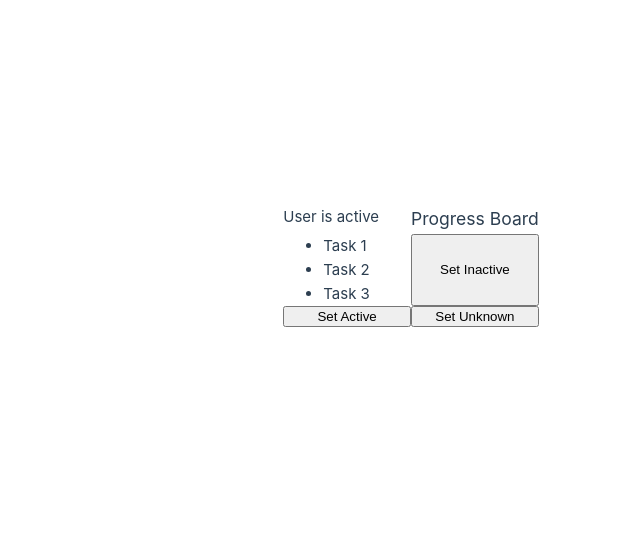
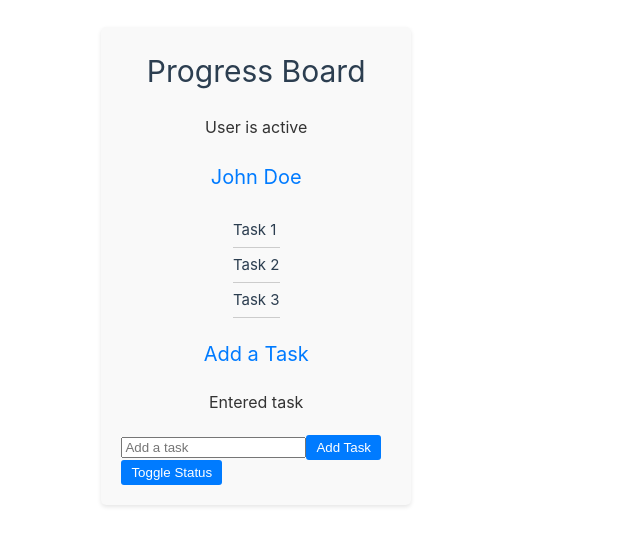
Before and after one commit to paul1029-ife/progress-board-vue, a Vue app: page / in a window 1280 px wide. Shown: the part 134-680 px from the top of the page, without its empty margins (229-869 px from the left). Built offline with nearby package versions, Linux system fonts and the light colour scheme; no server answers; the HTML template or start-up script is replaced by a standard one.

Commit message:
feat: Try data fetching, state management and form management in vue.

```diff
--- a/src/App.vue
+++ b/src/App.vue
@@ -1,31 +1,101 @@
-<script>
-export default {
-  data() {
-    return {
-      name: 'Progress Board',
-      status: 'active',
-      tasks: [
-        { id: 1, title: 'Task 1', completed: true },
-        { id: 2, title: 'Task 2', completed: false },
-        { id: 3, title: 'Task 3', completed: true },
-      ],
+<script setup>
+import { ref, onMounted } from 'vue'
+
+const status = ref('active')
+const name = ref('John Doe')
+const tasks = ref([
+  { id: 1, title: 'Task 1' },
+  { id: 2, title: 'Task 2' },
+  { id: 3, title: 'Task 3' },
+])
+const task = ref('')
+
+const toggleStatus = () => {
+  status.value = status.value === 'active' ? 'pending' : 'active'
 }
-  },
+const addTask = () => {
+  const newTaskId = tasks.value.length + 1
+  tasks.value.push({ id: newTaskId, title: `${task.value}` })
+  task.value = ''
 }
+
+onMounted(async () => {
+  try {
+    const response = await fetch('https://jsonplaceholder.typicode.com/todos')
+    const data = await response.json()
+    tasks.value = data.slice(0, 8).map((item) => ({ id: item.id, title: item.title }))
+  } catch (error) {
+    console.error('Error fetching tasks:', error)
+  }
+})
 </script>
 
 <template>
+  <div class="app-container">
+    <h1>Progress Board</h1>
     <p v-if="status === 'active'">User is active</p>
     <p v-else-if="status === 'pending'">User is inactive</p>
     <p v-else>User status is unknown</p>
 
     <h3>{{ name }}</h3>
+
     <ul>
       <li v-for="task in tasks" :key="task.id">{{ task.title }}</li>
     </ul>
-  <button @click="status = 'pending'">Set Inactive</button>
-  <button @click="status = 'active'">Set Active</button>
-  <button @click="status = 'unknown'">Set Unknown</button>
+    <h3>Add a Task</h3>
+    <p>Entered task {{ task }}</p>
+    <div>
+      <form @submit.prevent="addTask(task)">
+        <input v-model="task" placeholder="Add a task" />
+        <button>Add Task</button>
+      </form>
+      <button @click="toggleStatus">Toggle Status</button>
+    </div>
+  </div>
 </template>
 
-<style></style>
+<style>
+p {
+  font-size: 16px;
+  color: #333;
+}
+h3 {
+  font-size: 20px;
+  color: #007bff;
+}
+ul {
+  list-style-type: none;
+  padding: 0;
+}
+li {
+  padding: 5px 0;
+  border-bottom: 1px solid #ccc;
+}
+button {
+  margin-right: 10px;
+  padding: 5px 10px;
+  background-color: #007bff;
+  color: white;
+  border: none;
+  border-radius: 3px;
+  cursor: pointer;
+}
+button:hover {
+  background-color: #0056b3;
+}
+button:active {
+  background-color: #004080;
+}
+.app-container {
+  max-width: 600px;
+  margin: 0 auto;
+  padding: 20px;
+  display: flex;
+  flex-direction: column;
+  align-items: center;
+  gap: 20px;
+  background-color: #f9f9f9;
+  border-radius: 5px;
+  box-shadow: 0 2px 4px rgba(0, 0, 0, 0.1);
+}
+</style>
```
Lines whose indentation alone changed are shown as unchanged.
